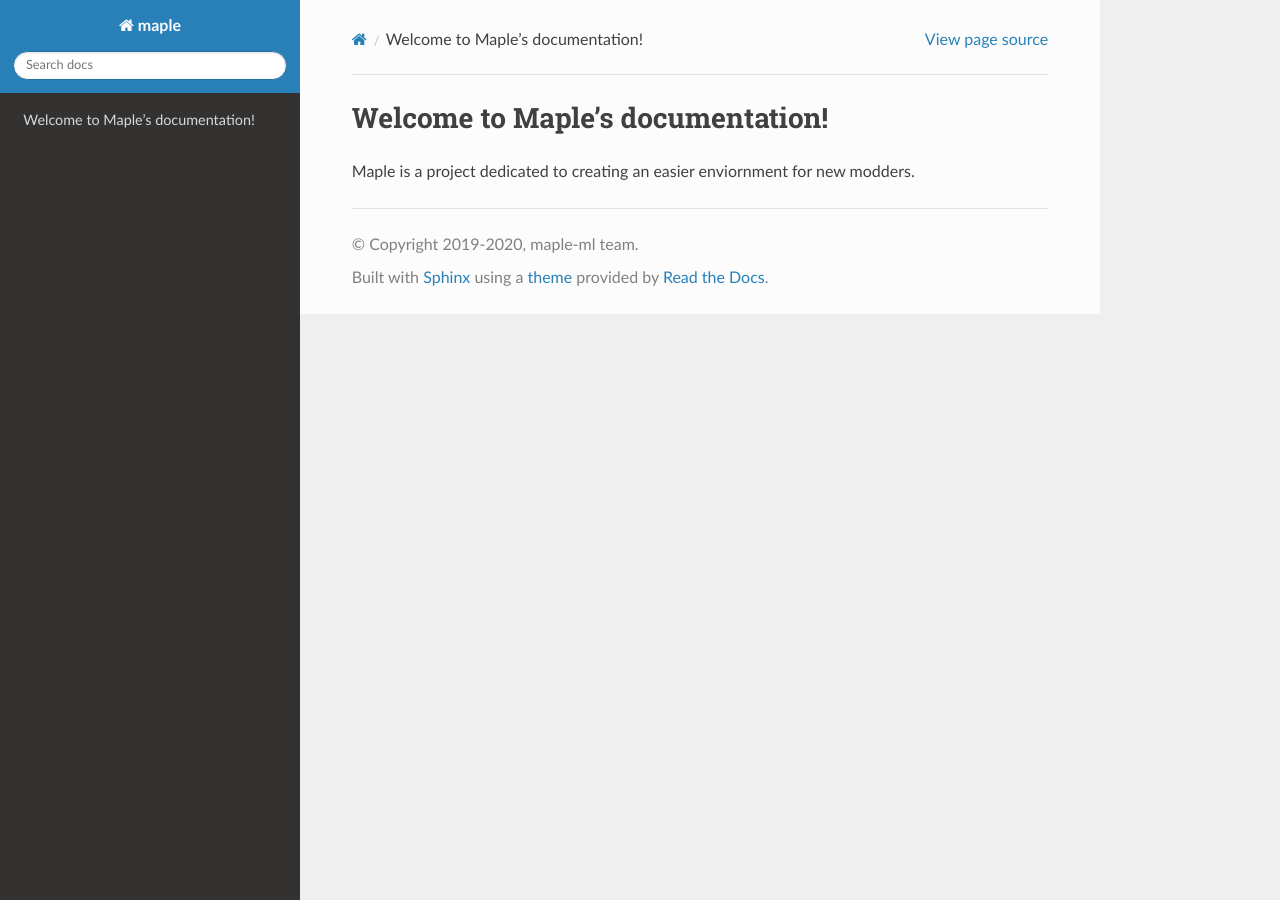
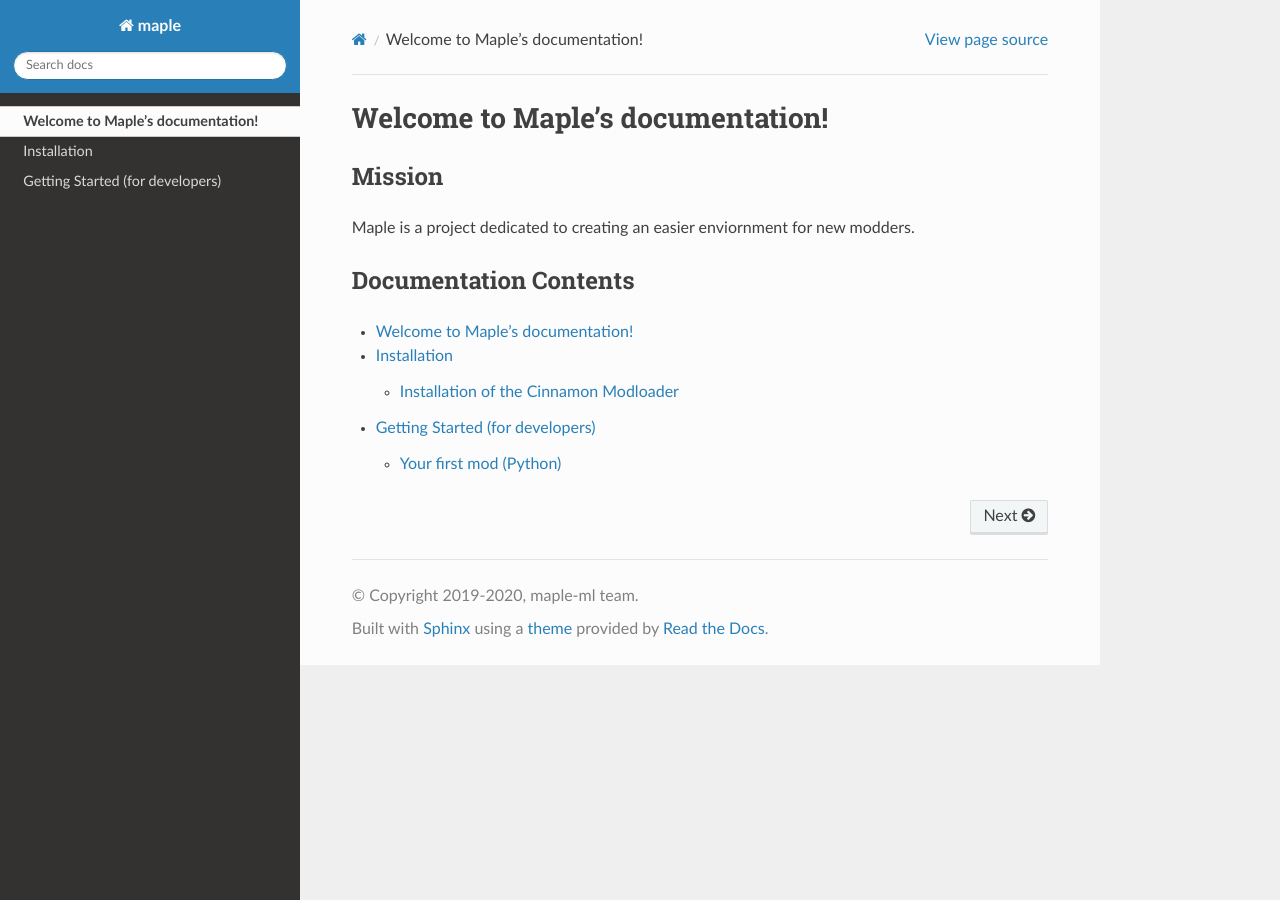
Before and after one commit to maple-ml/docs, a Sphinx documentation site: the page built from docs/index.rst, in a window 1280 px wide. Built offline with Sphinx 7.4.7 and the Read the Docs theme 2.0.0, drawn with Linux system fonts in a browser that asks for light colours; some of the changed lines change nothing that is shown.

```diff
--- /dev/null
+++ b/docs/getting_started.rst
@@ -0,0 +1,181 @@
+Getting Started (for developers)
+++++++++++++++++++++++++++++++++
+
+Your first mod (Python)
+=======================
+
+Setup
+-----
+
+The first step in creating a mod is to create a new directory in
+``Geometry Dash/cinnamon/mods/``. The name of the directory will be the name of
+your mod.
+
+.. note::
+    You may create a mod with a single file, but it is recommended to
+    create a directory for your mod to keep things organized.
+
+For this example we will create a mod called ``button_test``,
+an example mod from the github repo. You can find more examples in the
+``examples`` directory.
+
+We will create a file named ``button_test.py`` in the ``button_test`` directory.
+
+The code
+--------
+
+The first thing we need to do is import the ``cinnamon`` module.
+This is the module that contains all the functions and classes that
+are used to create mods. We will also import the nessessary modules
+such as ``cocos2d``, the game engine the game uses and ``geometry_dash``,
+the functions from the game.
+
+.. code-block:: python
+
+    import cinnamon
+    import cocos2d
+    import geometry_dash
+
+Next we need to create a class that inherits from ``cinnamon.Mod``.
+This class will contain all the code for our mod.
+
+.. code-block:: python
+
+    class ButtonTest(cinnamon.Mod):
+        pass
+
+Now we need to create a function that will be called when the mod is loaded,
+the ``__init__`` function. This function will be called when the mod class is created.
+
+We also need to call the ``__init__`` function of the ``cinnamon.Mod`` class to
+ensure that our mod is loaded correctly.
+
+.. code-block:: python
+
+    ...
+
+    class ButtonTest(cinnamon.Mod):
+        def __init__(self):
+            cinnamon.Mod.__init__(self)
+            prnt("Button Test mod loaded!")
+
+One last thing before we can test our basic mod.
+
+We need to register our mod with cinnamon.
+We do this by calling ``cinnamon.register_mod`` and passing our mod class as an argument.
+
+.. code-block:: python
+
+    ...
+
+    class ButtonTest(cinnamon.Mod):
+        def __init__(self):
+            cinnamon.Mod.__init__(self)
+            print("Button Test mod loaded!")
+
+    cinnamon.register_mod(ButtonTest)
+
+Testing
+-------
+
+Now try opening the game and see if your mod works.
+Debug versions of cinnamon automatically come with a
+console that you can use to print messages to.
+
+If you see the message ``Button Test mod loaded!`` in the console then your mod is working!
+
+You might notice that no buttons have been added to the game yet.
+We will add buttons in the next section.
+
+Adding buttons
+--------------
+
+Now that we have a basic mod working we can add some buttons to the game.
+Before we can add buttons we need to create a new class that inherits from
+``geometry_dash.MenuLayer``. This class contains all of the code for the menu.
+
+To add this button we need to **override** the ``init`` function
+of MenuLayer by **hooking** it.
+
+This is how it is done in cinnamon.
+
+.. code-block:: python
+
+    ...
+
+    class MenuLayer(geometry_dash.MenuLayer):
+        @cinnamon.hook(geometry_dash.MenuLayer.init) # Hook the init function
+        def init(self):
+            self.initO() # we need to call the original function so the rest of the menu is loaded
+
+            # TODO: Add buttons here
+
+    class ButtonTest(cinnamon.Mod):
+        def __init__(self):
+            cinnamon.Mod.__init__(self)
+            print("Button Test mod loaded!")
+
+    ...
+
+We can now add our button to the menu.
+
+Our button needs to have a **sprite**, a **position** and a **callback**.'
+
+A **callback** is the code that will run when the button is pressed.
+
+For it to work, our button needs to be in a **CCMenu**, which
+is a cocos2d class that handles buttons and allows them
+to be clicked.
+
+.. code-block:: python
+
+    import cinnamon
+    import cocos2d
+    import geometry_dash
+
+    class MenuLayer(geometry_dash.MenuLayer):
+        @cinnamon.hook(geometry_dash.MenuLayer.init) # Hook the init function
+        def init(self):
+            result = self.initO() # we need to call the original function so the rest of the menu is loaded
+
+            # Create a sprite for our button
+            sprite = cocos2d.CCSprite.create("GJ_button_01.png")
+
+            # Create a button with our sprite
+
+            button = geometry_dash.CCMenuItemSpriteExtra.create(sprite, self, self.button_callback)
+
+            # Create a CCMenu with our button
+
+            menu = cocos2d.CCMenu.create(button)
+            menu.addChild(button)
+
+            # Add the menu to the layer
+
+            self.addChild(menu, 99)
+
+            director = cocos2d.CCDirector.sharedDirector() # Get the director
+            win_size = director.getWinSize() # Get the size of the window
+
+            menu.setPosition(win_size.width / 2, win_size.height / 2) # Set the position of the menu to the center
+
+            return result
+
+        # this is the callback for our button
+        def button_callback(self, sender):
+            print("Button pressed!")
+
+    class ButtonTest(cinnamon.Mod):
+        def __init__(self):
+            cinnamon.Mod.__init__(self)
+            print("Button Test mod loaded!")
+
+    cinnamon.register_mod(ButtonTest)
+
+Final Test
+----------
+
+Now try running the game again and see if your button works.
+
+If you see the message ``Button pressed!`` in the console then your button is working!
+Congratulations, you have created your first mod!
--- a/docs/index.rst
+++ b/docs/index.rst
@@ -1,4 +1,17 @@
 Welcome to Maple's documentation!
-=========================================
++++++++++++++++++++++++++++++++++
+
+Mission
+-------
 
 Maple is a project dedicated to creating an easier enviornment for new modders.
+
+Documentation Contents
+-----------------------
+
+.. toctree::
+    :maxdepth: 2
+
+    self
+    installation
+    getting_started
--- /dev/null
+++ b/docs/installation.rst
@@ -0,0 +1,25 @@
+Installation
+++++++++++++
+
+.. warning::
+    This may change at any time as the project is still in development.
+
+
+Installation of the Cinnamon Modloader
+--------------------------------------
+
+Prerequisites
+=============
+
+* Python 3.9 (32-bit)
+
+Installation
+============
+
+#. Copy ``python39.dll`` from the python directory to the Geometry Dash directory.
+#. Download the latest release from the releases page.
+#. Extract the zip file to a folder of your choice.
+#. Load the ``cinnamon.dll`` with any dll loader.
+
+.. note::
+    This process will be automated in the after the first full release.
```
